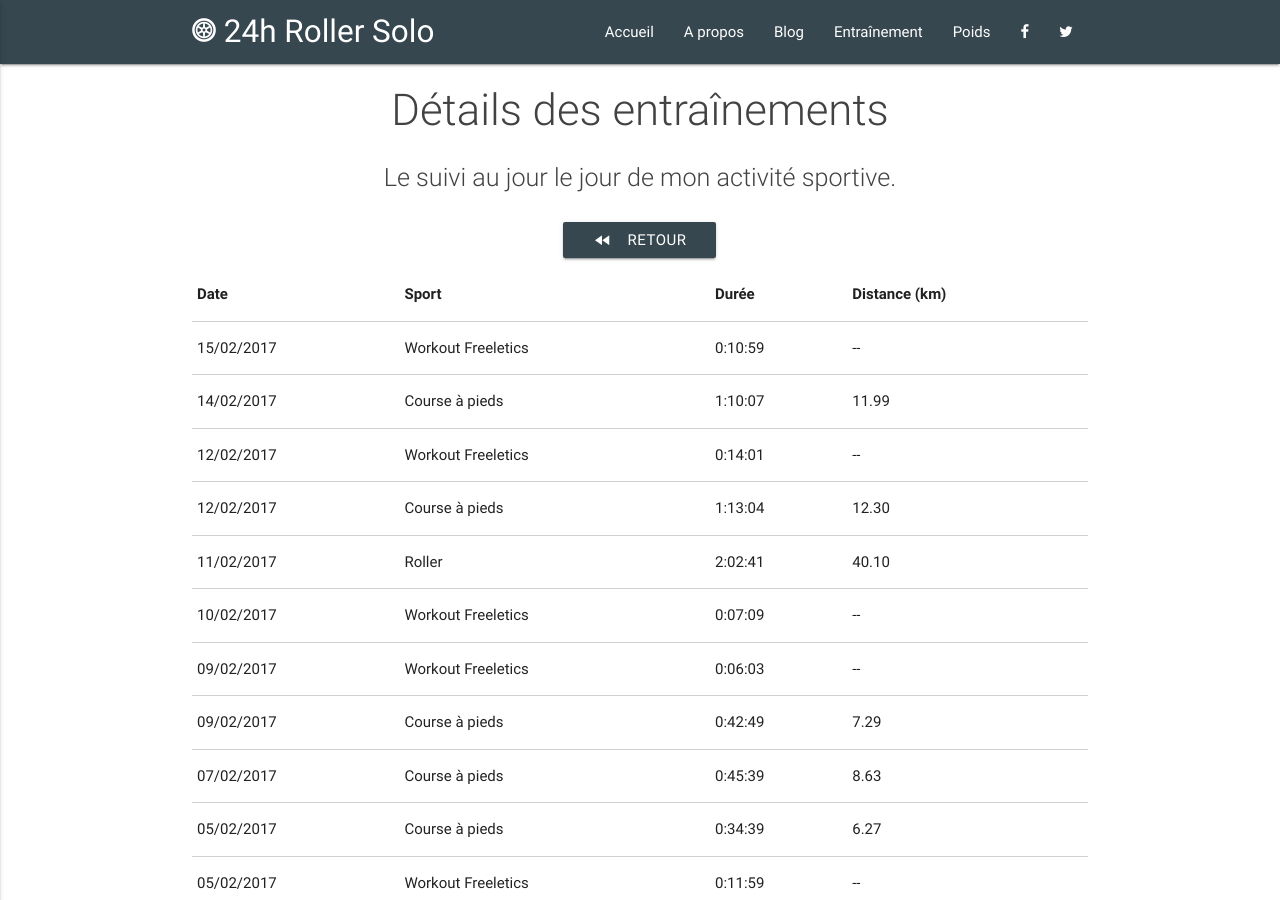
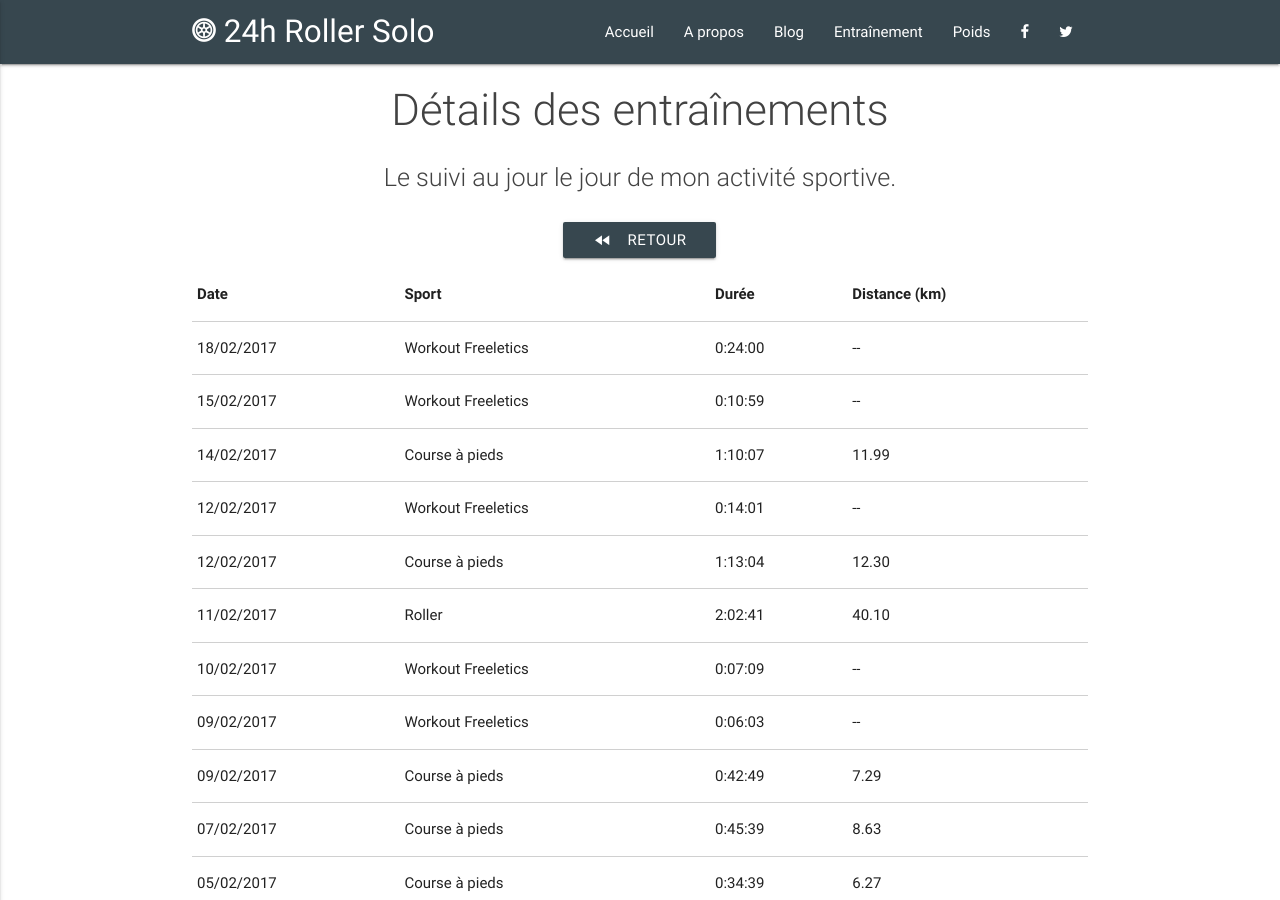
Before and after one commit to 24hRollerSolo/24hRollerSolo.github.io, a Jekyll site: the page built from training/details.html, in a window 1280 px wide and 900 px high. Built offline with Jekyll 4.4.1, drawn with Linux system fonts in a browser that asks for light colours.

Commit message:
Add 2017-02-18 workout

```diff
--- a/_data/sports.json
+++ b/_data/sports.json
@@ -1,4 +1,5 @@
 [
+  {"date": "2017-02-18", "type": "WORKOUT", "program": "W07-02 | HERMES Standard 2x2", "duration": "0:24:00"},
   {"date": "2017-02-15", "type": "WORKOUT", "program": "W07-01 | NEMESIS Endurance", "duration": "0:10:59"},
   {"date": "2017-02-14", "type": "RUNNING", "distance": "11.99", "duration": "1:10:07"},
   {"date": "2017-02-12", "type": "WORKOUT", "program": "W06-03 | 1/3 NYX Endurance", "duration": "0:14:01"},
```
